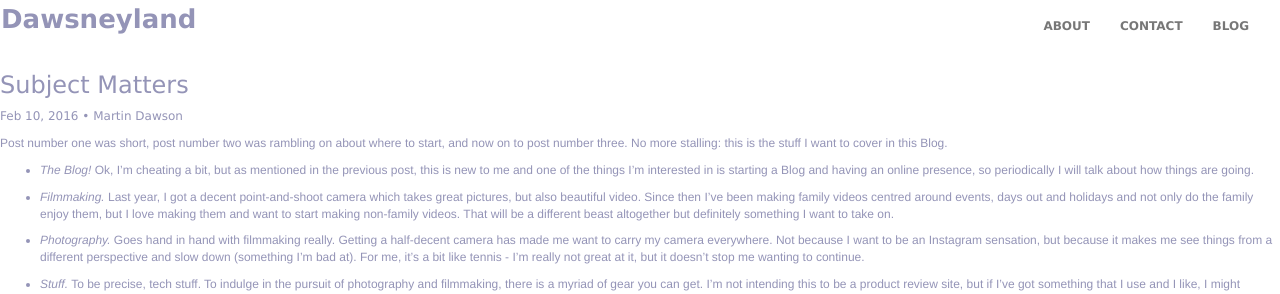
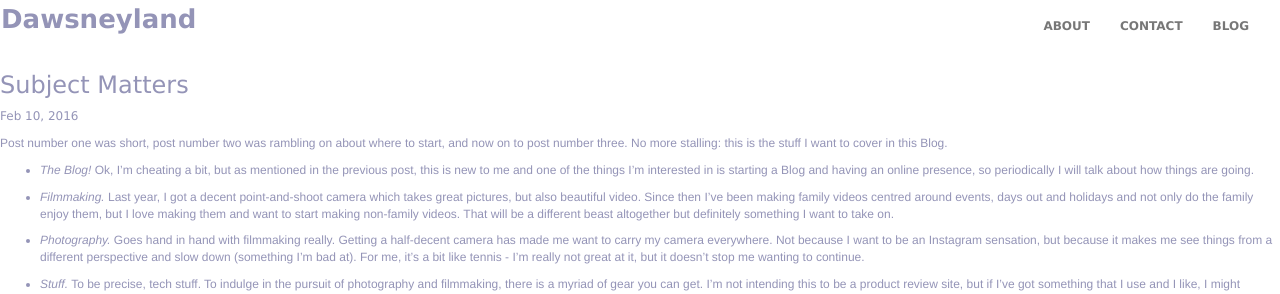
Before and after one commit to dawsino/dawsino.github.io, a Jekyll site: the page built from _posts/2016-02-10-subject-matters.md, in a window 1280 px wide. Shown: the top 294 px of the page. Built offline with Jekyll 4.4.1, drawn with Linux system fonts in a browser that asks for light colours.

Commit message:
Remove author

```diff
--- a/_posts/2016-02-10-subject-matters.md
+++ b/_posts/2016-02-10-subject-matters.md
@@ -2,7 +2,6 @@
 layout: post
 title: "Subject Matters"
 date: 2016-02-10
-author: "Martin Dawson"
 ---
 
 Post number one was short, post number two was rambling on about where to start, and now on to post number three. No more stalling: this is the stuff I want to cover in this Blog.
```
